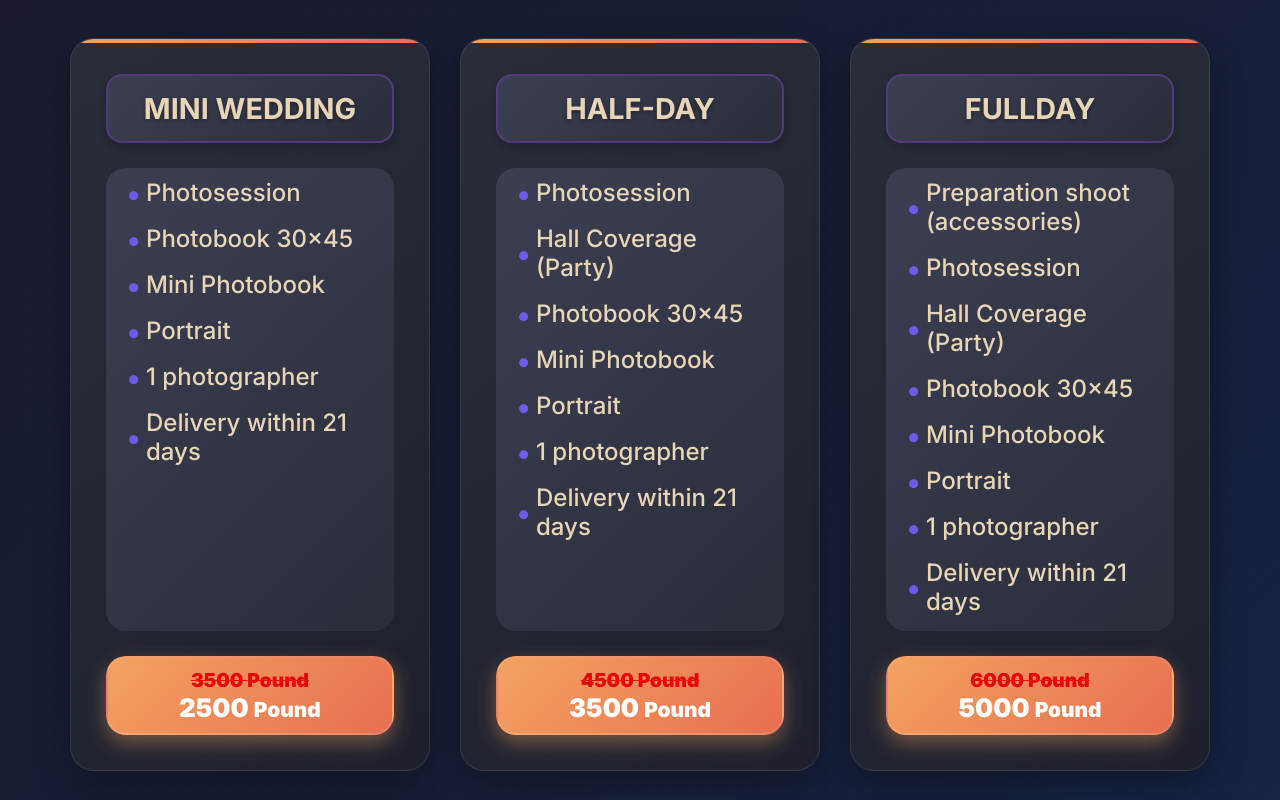
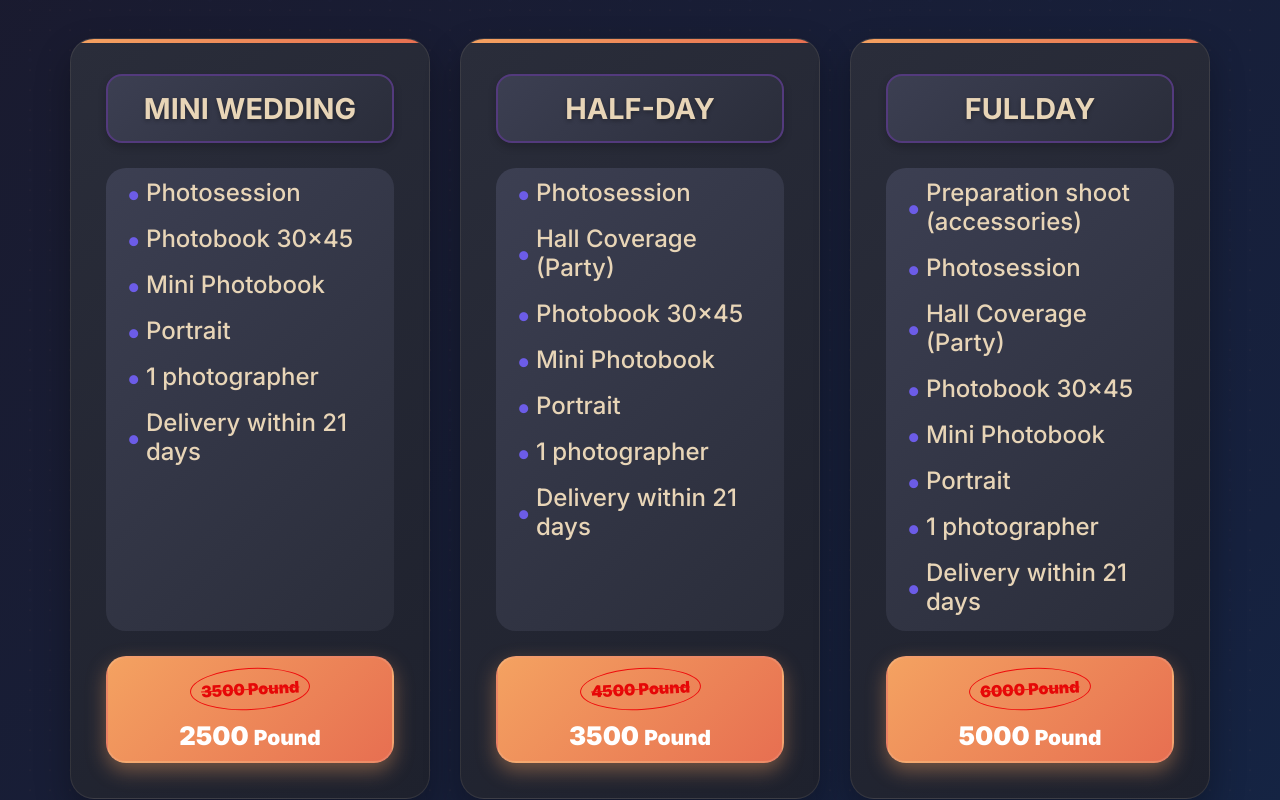
Before and after one commit to ahmedcoderex/fayoum-des, a plain HTML site: page package.html in a window 1280 px wide. Shown: the part 150-950 px from the top of the page. Drawn offline with Linux system fonts and the light colour scheme.

Commit message:
Refactor CSS styles for improved layout and animations

```diff
--- a/css/style.css
+++ b/css/style.css
@@ -297,7 +297,15 @@ body::before {
 .price .en-text .old {
   color: #e50707;
   text-decoration: line-through #ef0d0d solid ;
-  font-size: 1.2rem;
+  font-size: 1rem;
+  border: solid #ef0d0d 1px;
+  border-radius: 50%;
+  padding: 10px;
+  width: fit-content;
+  transform: rotate(-3deg);
+  margin-right: auto;
+  margin-left: auto;
+  margin-bottom: 10px;
 }
 
 
```
